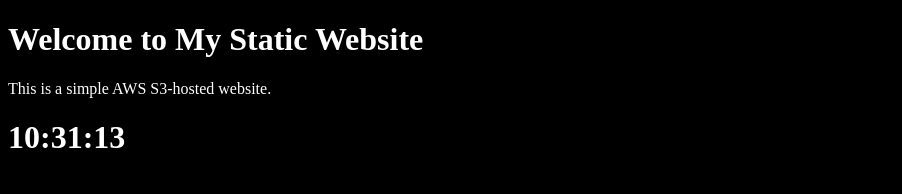
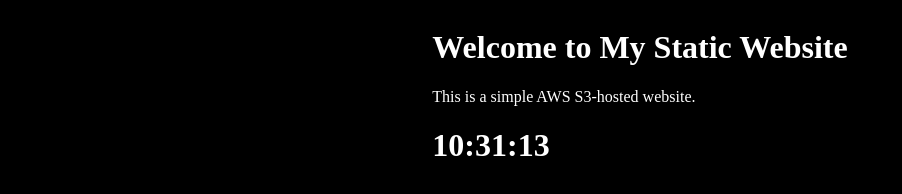
Before and after one commit to shahid-alois/awsTask2, a plain HTML site: page index.html in a window 1280 px wide. Shown: the whole page, without its empty margins (0-902 px from the left). Drawn offline with Linux system fonts and the light colour scheme.

Commit message:
new feature added

```diff
--- a/index.html
+++ b/index.html
@@ -7,17 +7,22 @@
     <style>
         body {
             background-color: black;
-            color: white
+            color: white;
+            display: flex;
+            justify-content: center;
+            align-items: center;
         }
     </style>
 </head>
 <body>
     <div>
-        <h1>Welcome to My Static Website</h1>
-        <p>This is a simple AWS S3-hosted website.</p>
-    </div>
-    <div class="clock">
-        <h1 id="time"></h1>
+        <div>
+            <h1>Welcome to My Static Website</h1>
+            <p>This is a simple AWS S3-hosted website.</p>
+        </div>
+        <div class="clock">
+            <h1 id="time"></h1>
+        </div>
     </div>
 
     <script>
```
